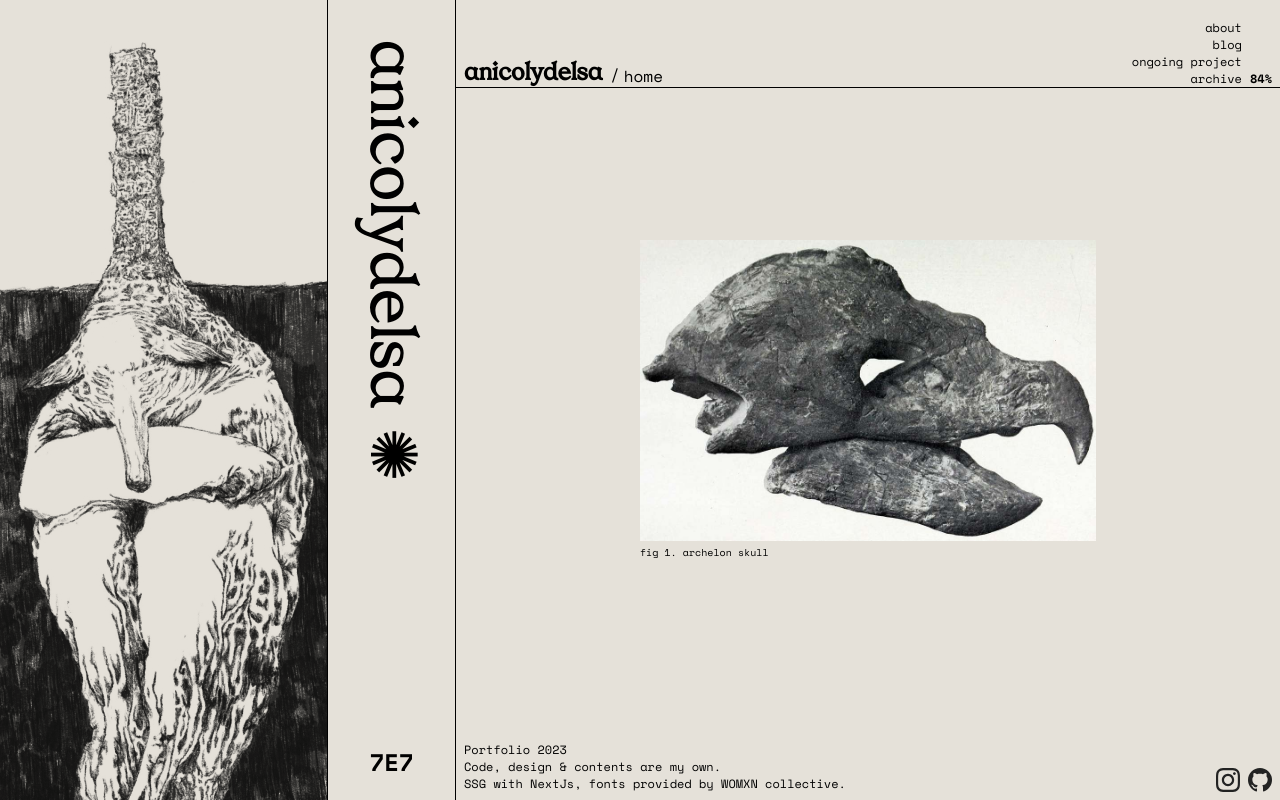
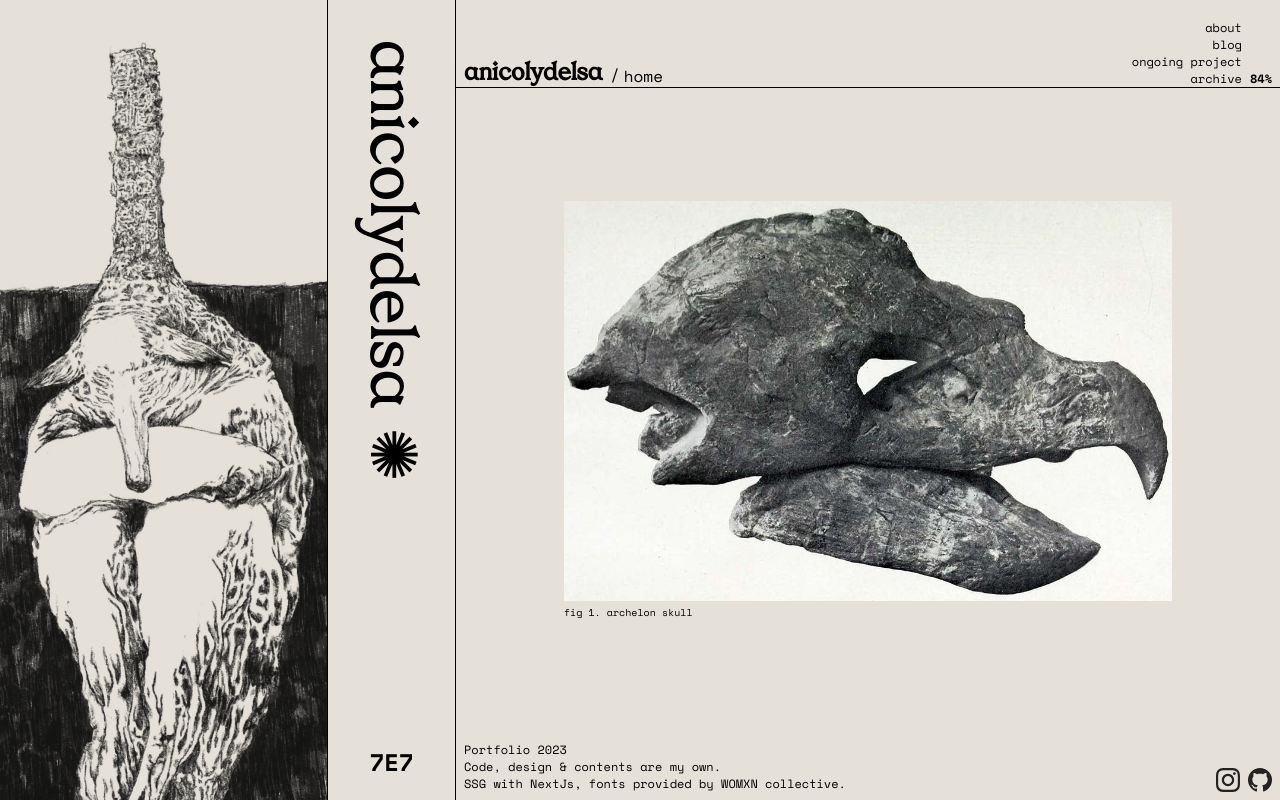
Before and after one commit to sparky-raccoon/portfolio, a Next.js app: page / in a window 1280 px wide. Built offline with nearby package versions, Linux system fonts and the light colour scheme.

Commit message:
fix: use flex-grow instead of calculated height

```diff
--- a/src/styles/index.module.scss
+++ b/src/styles/index.module.scss
@@ -1,9 +1,9 @@
 .main {
   margin-top: var(--header-height);
-  height: calc(100% - var(--header-height) - var(--footer-height));
   padding: 32px;
   display: flex;
   justify-content: center;
+  flex-grow: 1;
 
   .figureWrapper {
     display: flex;
@@ -13,7 +13,7 @@
     align-items: center;
 
     figure {
-      width: 60%;
+      width: 80%;
 
       img {
         max-width: 100%;
@@ -21,23 +21,12 @@
       }
     }
   }
-
-  @media (max-width: 420px) {
-    height: calc(100% - var(--header-height) - var(--footer-height-xs));
-  }
-
-  @media (max-width: 280px) {
-    height: calc(100% - var(--header-height) - var(--footer-height-xxs));
-  }
 }
 
 .footer {
   display: flex;
   justify-content: space-between;
-  position: absolute;
-  bottom: 0;
   width: 100%;
-  height: var(--footer-height);
   padding: 8px;
 
   .credits {
@@ -75,7 +64,6 @@
   @media (max-width: 420px) {
     display: flex;
     flex-direction: column;
-    height: var(--footer-height-xs);
     align-items: flex-start;
 
     .externalLinks {
@@ -90,8 +78,4 @@
       }
     }
   }
-
-  @media (max-width: 280px) {
-    height: var(--footer-height-xxs);
-  }
 }
--- a/src/styles/layout.module.scss
+++ b/src/styles/layout.module.scss
@@ -55,6 +55,8 @@
 		margin-left: 456px;
 		width: calc(100% - 456px);
 		position: relative;
+		display: flex;
+		flex-direction: column;
 
 		header {
 			height: var(--header-height);
```
